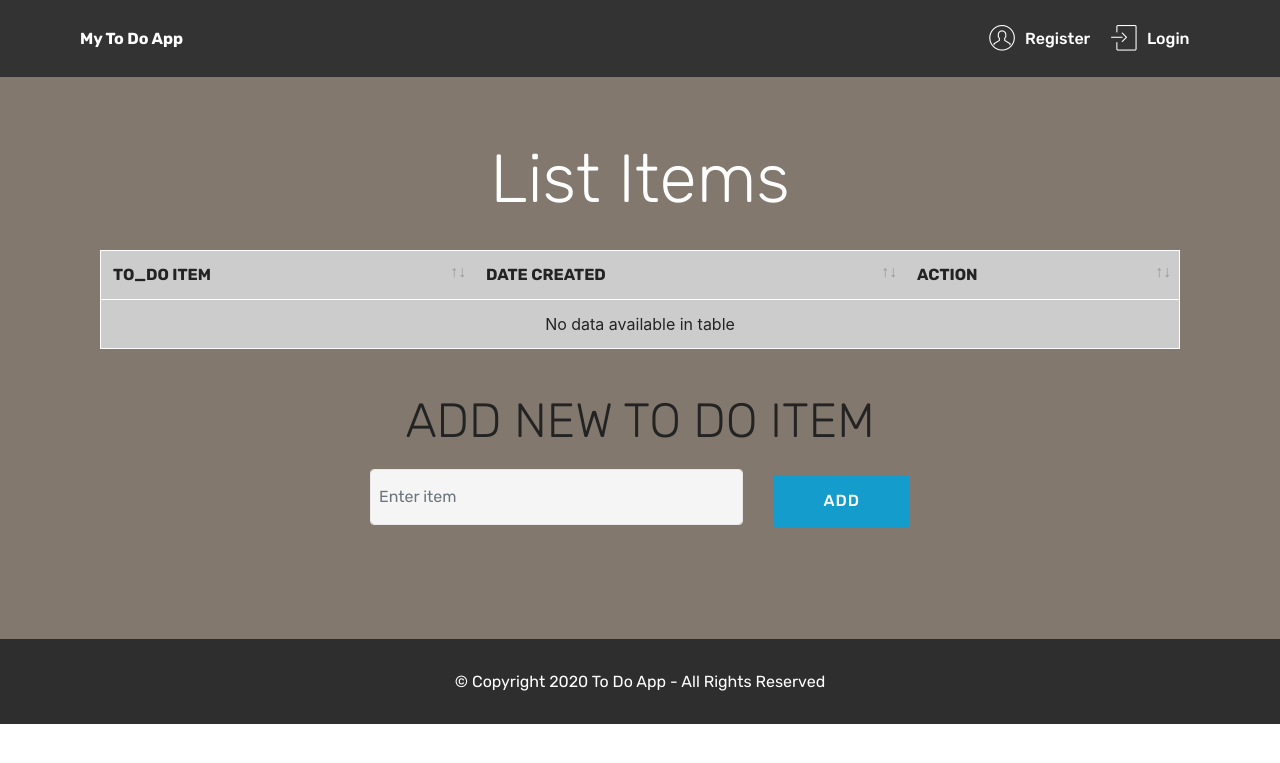
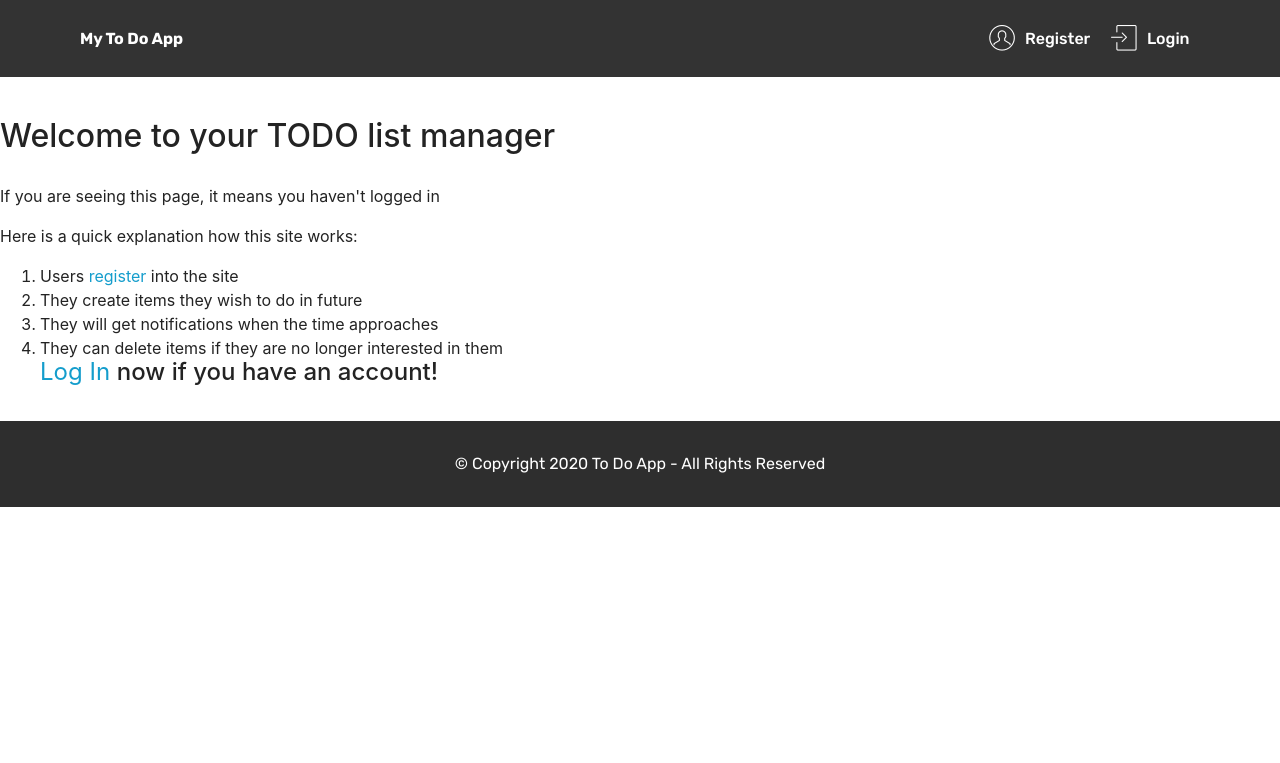
Before and after one commit to ondiekisteven/todo, a Django app: page / in a window 1280 px wide. Shown: the top 763 px of the page. Run offline with Django 3.2, Linux system fonts and the light colour scheme; data that the repository does not hold is empty; some libraries are stand-ins or nearby versions; some web fonts are replaced.

Commit message:
updated to contain each user items separately

```diff
--- a/list/models.py
+++ b/list/models.py
@@ -1,9 +1,11 @@
 from django.db import models
+from django.contrib.auth.models import User
 
 
 class Item(models.Model):
     item_content = models.TextField()
     date_created = models.DateTimeField(auto_now_add=True)
+    created_by = models.ForeignKey(User, on_delete=models.CASCADE)
 
     def __str__(self):
         return self.item_content
--- a/list/urls.py
+++ b/list/urls.py
@@ -1,9 +1,10 @@
 from django.urls import path
 from .views import index, add_item, delete_item, list_items, get_item
+from users.views import profile
 
 urlpatterns = [
-    path('', index, name="list-index"),
-    path('add-item', add_item),
+    path('', index, name='auth-list'),
+    path('add-item/', add_item, name='add-item'),
     path('delete-item/<int:item_id>', delete_item),
     path('api/', list_items),
     path('api/<int:item_id>', get_item),
--- a/list/views.py
+++ b/list/views.py
@@ -2,26 +2,30 @@ from django.shortcuts import render, get_object_or_404
 from django.http import HttpResponseRedirect, JsonResponse
 from .models import Item
 from django.contrib import messages
+from django.contrib.auth.models import User
 
 
-def index(request):
-    items = Item.objects.all().order_by('-pk')
+def index(request, username):
+    if not request.user.is_authenticated:
+        return render(request, 'todo/bad_request.html')
+    items = Item.objects.filter(created_by__username=username).all()
     context = {
-        'all_items':items
+        'all_items': items
     }
     return render(request, 'list/index.html', context=context)
 
 
-def add_item(request):
+def add_item(request, username):
     item_to_add = request.POST["content"]
-    new_item = Item(item_content=item_to_add)
+    user = User.objects.get(username=username)
+    new_item = Item(item_content=item_to_add, created_by=user)
     new_item.save()
     messages.success(request, f'New TODO item added. Title: {item_to_add}')
     return HttpResponseRedirect("/")
 
 
-def delete_item(request, item_id):
-    item_to_delete = Item.objects.get(id=item_id)
+def delete_item(request, item_id, username):
+    item_to_delete = Item.objects.get(id=item_id, created_by__username=username)
     item_to_delete.delete()
     messages.warning(request, f'\'{item_to_delete}\' had been deleted successfully')
     return HttpResponseRedirect("/")
--- /dev/null
+++ b/templates/todo/about.html
@@ -0,0 +1,26 @@
+{% extends 'todo/base.html' %}
+
+{% block title_name %}
+    ToDo About Us
+{% endblock %}
+
+{% block content %}
+    <br>
+    <br>
+    <br>
+    <h2>Welcome to your TODO list manager</h2>
+    <br>
+
+    <p>If you are seeing this page, it means you haven't logged in</p>
+
+    <p>Here is a quick explanation how this site works:</p>
+
+    <ol>
+        <li>Users <a href="{% url 'register' %}">register</a> into the site</li>
+    <li>They create items they wish to do in future</li>
+    <li>They will get notifications when the time approaches</li>
+    <li>They can delete items if they are no longer interested in them</li>
+
+    <b><h4><a href="{% url 'login' %}">Log In </a>now if you have an account!</h4></b>
+    </ol>
+{% endblock %}
--- a/todo/settings.py
+++ b/todo/settings.py
@@ -25,7 +25,7 @@ SECRET_KEY = '^($!cg396dpge)p4pc2%v6-3d^-qp7%q#x9yxw+2d53v91q!(7'
 # SECURITY WARNING: don't run with debug turned on in production!
 DEBUG = True
 
-ALLOWED_HOSTS = ['somwaki.cf', 'www.somwaki.cf', '35.232.125.182']
+ALLOWED_HOSTS = ['somwaki.cf', 'www.somwaki.cf', '35.232.125.182', 'localhost','127.0.0.1']
 
 
 # Application definition
--- a/todo/urls.py
+++ b/todo/urls.py
@@ -16,15 +16,16 @@ Including another URLconf
 from django.contrib import admin
 from django.urls import path, include
 from django.contrib.auth.views import LoginView, LogoutView
-from users.views import register, profile
+from users.views import register, user_redirect, profile
 from django.conf.urls.static import static
 from django.conf import settings
 
 urlpatterns = [
     path('admin/', admin.site.urls),
-    path('', include('list.urls')),
+    path('user/<str:username>/',  include('list.urls')),
+    path('', user_redirect, name="list-index"),
     path('register/', register, name='register'),
-    path('profile', profile, name='profile'),
+    path('profile/', profile, name='profile'),
     path('login/', LoginView.as_view(template_name='users/login.html'), name='login'),
     path('logout/', LogoutView.as_view(template_name='users/logout.html'), name='logout'),
 
--- a/users/templates/users/profile.html
+++ b/users/templates/users/profile.html
@@ -2,7 +2,10 @@
 {% load crispy_forms_tags %}
 {% block title_name %}ToDo Login{% endblock %}
 {% block content %}
+    <br>
+    <br>
+    <br>
 
-<h2>hello world</h2>
+<h2>hello </h2>
 
 {% endblock %}
--- a/users/views.py
+++ b/users/views.py
@@ -2,6 +2,7 @@ from django.shortcuts import render, redirect
 from django.contrib.auth.decorators import login_required
 from django.contrib import messages
 from .forms import UserRegisterForm
+from django.contrib.auth.models import User
 
 
 # Create your views here.
@@ -17,6 +18,14 @@ def register(request):
     return render(request, 'users/register.html', {'form': form})
 
 
+def user_redirect(request):
+    if request.user.username == '':
+        return render(request, 'todo/about.html')
+    username = request.user.username
+    url = 'user/' + username + '/'
+    return redirect(url)
+
+
 @login_required
 def profile(request):
     return render(request, 'users/profile.html')
```
Also changed, not shown: templates/todo/bad_request.html (added, +21 -0 lines), templates/todo/page_not_found.html (added, +21 -0 lines), list/migrations/0002_item_created_by.py (added).
